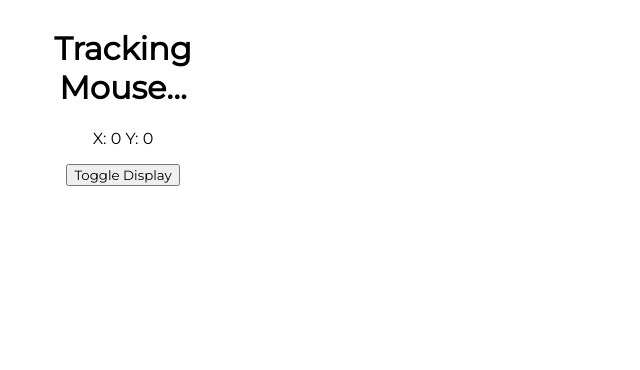
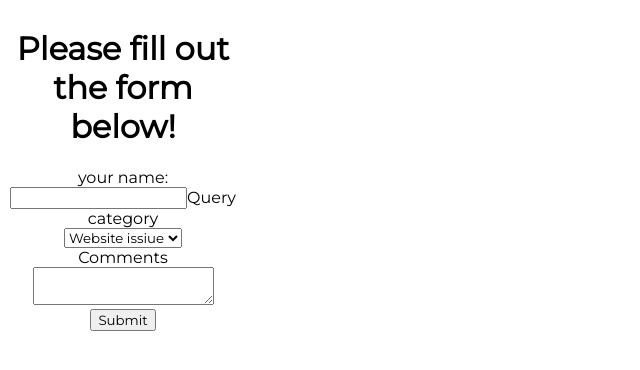
Before and after one commit to shixen/react, a React (Create React App) app in the folder my-app/: page / in a window 1280 px wide. Shown: the top 370 px of the page, without its empty margins (0-640 px from the left). Built offline with nearby package versions, Linux system fonts and the light colour scheme.

Commit message:
react forms

```diff
--- a/my-app/src/App.js
+++ b/my-app/src/App.js
@@ -1,12 +1,13 @@
 import css from './App.module.css';
-import LifeCyclesCWU from './components/LifeCyclesCWU';
+import { UncontrolledForm } from './components/UncontrolledForm';
+
 
 
 function App() {
   return (
     <div className={css.App}>
       {/* Add your components here */}
-      <LifeCyclesCWU />
+      <UncontrolledForm/>
     </div>
   );
 }
--- /dev/null
+++ b/my-app/src/components/UncontrolledForm.js
@@ -0,0 +1,42 @@
+import React, { Component } from 'react'
+
+export class UncontrolledForm extends Component {
+    constructor(props) {
+        super(props)
+    }
+
+    handleSubmit = (event) => {
+        event.preventDefault()
+    }
+
+    render() {
+        return (
+            <div>
+                <h1>Please fill out the form below!</h1>
+                <form onSubmit={this.handleSubmit}>
+                    <div>
+                        <label hrmlFor="id-name">your name:</label>
+                        <input id="id-name" name="name" type="text" />
+
+                        <label hrmlFor="id-category">Query category</label>
+                    </div>
+                    <div>
+                        <select id="id-category" name="category">
+                            <option value="website">Website issiue</option>
+                            <option value="order">Order issiu</option>
+                            <option value="general">General issiu</option>
+
+                        </select>
+                    </div>
+                    <div>
+                        <label htmlFor="id-comments">Comments</label>
+                        <textarea id="id-comments" name="comments"/>
+                    </div>
+                    <input type="submit" value="Submit" />
+                </form>
+            </div>
+        )
+    }
+}
+
+export default UncontrolledForm
```
Also changed, not shown: my-app/src/components/ControlledForm.js (added, +67 -0 lines).
